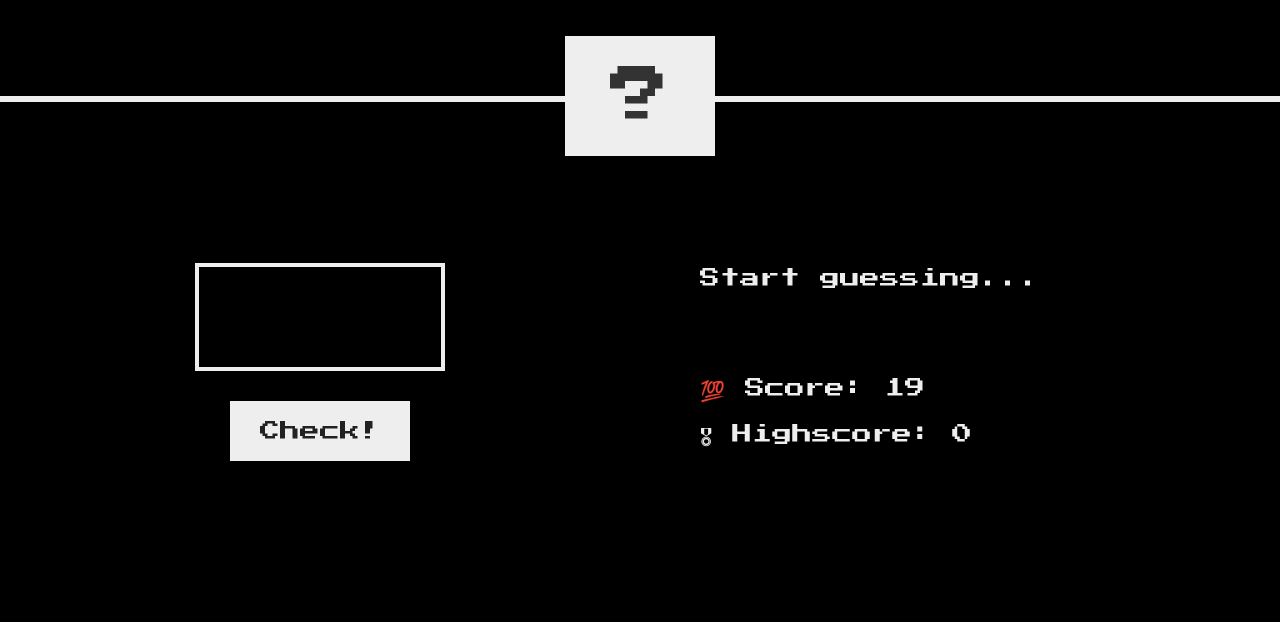
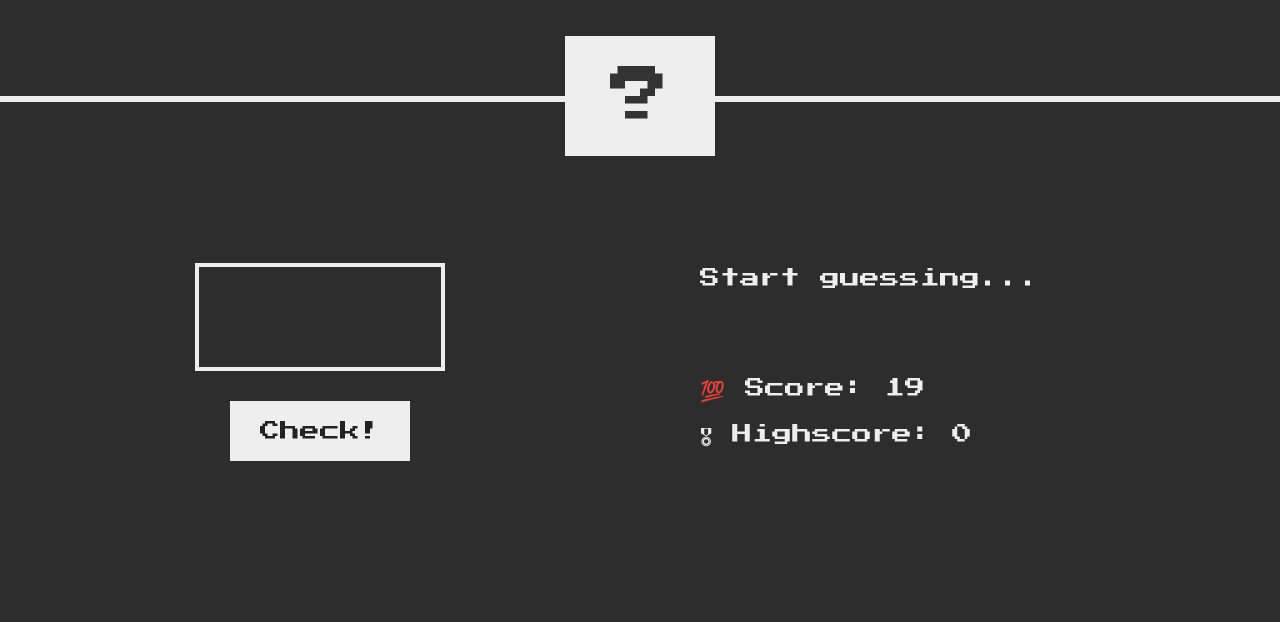
Before and after one commit to MuhammedSenusi/guess_my_number-game, a plain HTML site: page index.html in a window 1280 px wide. Shown: the part 178-800 px from the top of the page. Drawn offline with Linux system fonts and the light colour scheme.

Commit message:
bgColor changed

```diff
--- a/style.css
+++ b/style.css
@@ -14,7 +14,7 @@ html {
 body {
   font-family: 'Press Start 2P', sans-serif;
   color: #eee;
-  background-color: #000;
+  background-color: rgb(45, 45, 45);
 }
 
 /* LAYOUT */
```
